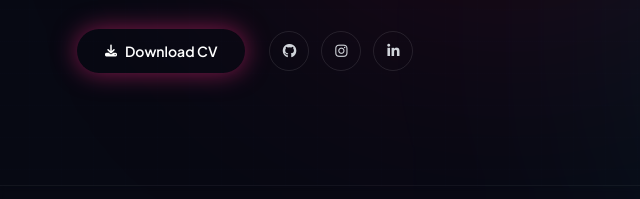
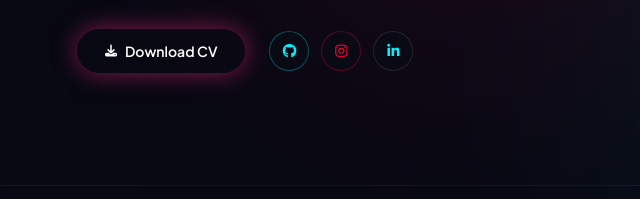
Before and after one commit to MangoEnterprize/MangoEnterprize.github.io, a plain HTML site: page index.html in a window 1280 px wide. Shown: the part 439-638 px from the top of the page, 3-643 px from the left. Drawn offline with nearby package versions, Linux system fonts and the light colour scheme.

Commit message:
Update index.html

```diff
--- a/index.html
+++ b/index.html
@@ -116,13 +116,13 @@
                     </a>
 
                     <div class="flex items-center gap-3 ml-2">
-                        <a href="https://github.com/MangoEnterprize" target="_blank" rel="noopener" class="w-10 h-10 rounded-full bg-dark-700 border border-white/10 flex items-center justify-center text-gray-300 hover:text-white hover:border-neon-pink hover:bg-neon-pink/20 transition-all">
+                        <a href="https://github.com/MangoEnterprize" target="_blank" rel="noopener" class="w-10 h-10 rounded-full bg-cyber-card border border-cyber-cyan/30 flex items-center justify-center text-cyber-cyan hover:text-white hover:border-neon-pink hover:bg-neon-pink/20 transition-all">
                             <i class="fa-brands fa-github text-sm"></i>
                         </a>
-                        <a href="https://instagram.com" target="_blank" rel="noopener" class="w-10 h-10 rounded-full bg-dark-700 border border-white/10 flex items-center justify-center text-gray-300 hover:text-white hover:border-neon-pink hover:bg-neon-pink/20 transition-all">
+                        <a href="https://instagram.com" target="_blank" rel="noopener" class="w-10 h-10 rounded-full bg-cyber-card border border-cyber-red/30 flex items-center justify-center text-cyber-red hover:text-white hover:border-cyber-red hover:bg-neon-pink/20 transition-all">
                             <i class="fa-brands fa-instagram text-sm"></i>
                         </a>
-                        <a href="https://www.linkedin.com/in/summerlewinstan/" target="_blank" rel="noopener" class="w-10 h-10 rounded-full bg-dark-700 border border-white/10 flex items-center justify-center text-gray-300 hover:text-white hover:border-neon-pink hover:bg-neon-pink/20 transition-all">
+                        <a href="https://www.linkedin.com/in/summerlewinstan/" target="_blank" rel="noopener" class="w-10 h-10 rounded-full bg-cyber-card border border-white/10 flex items-center justify-center text-cyber-cyan hover:text-white hover:border-neon-pink hover:bg-neon-pink/20 transition-all">
                             <i class="fa-brands fa-linkedin-in text-sm"></i>
                         </a>
                     </div>
```
